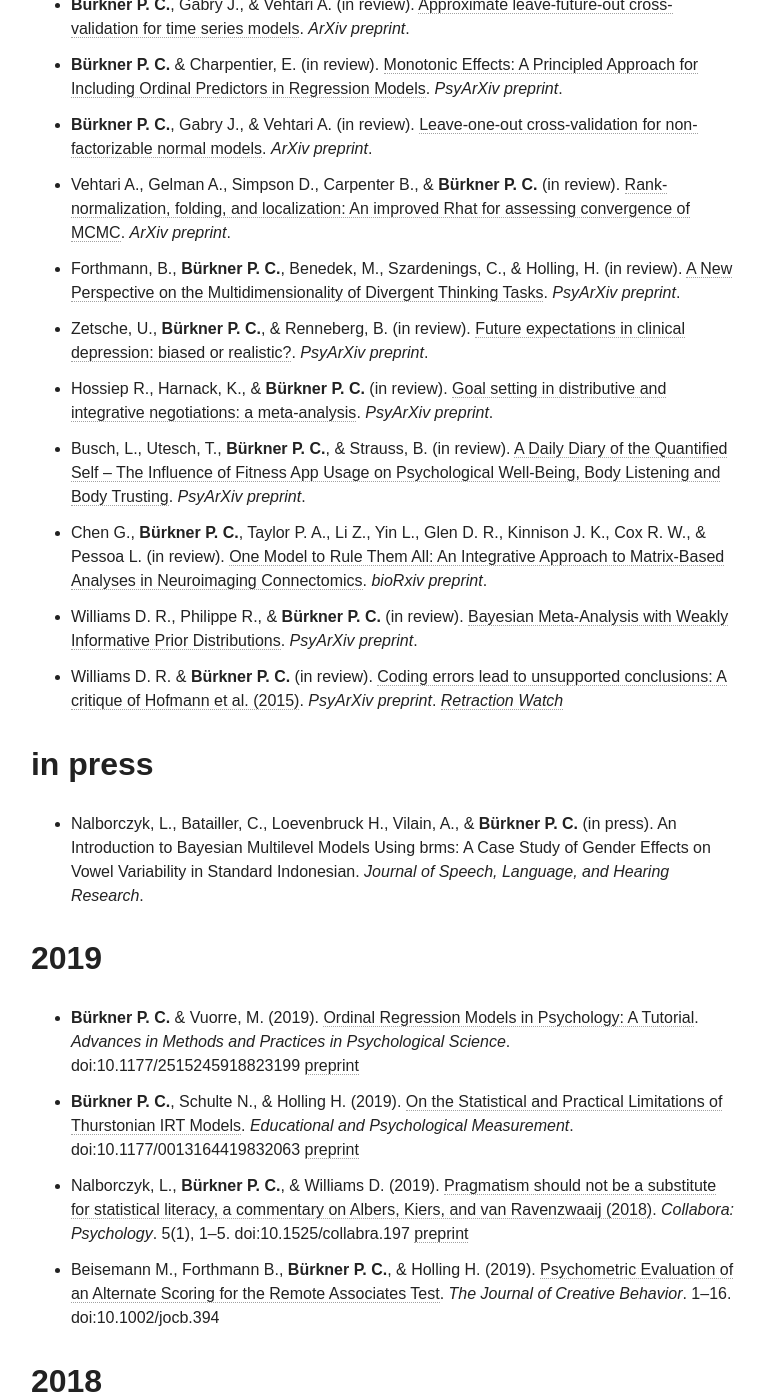
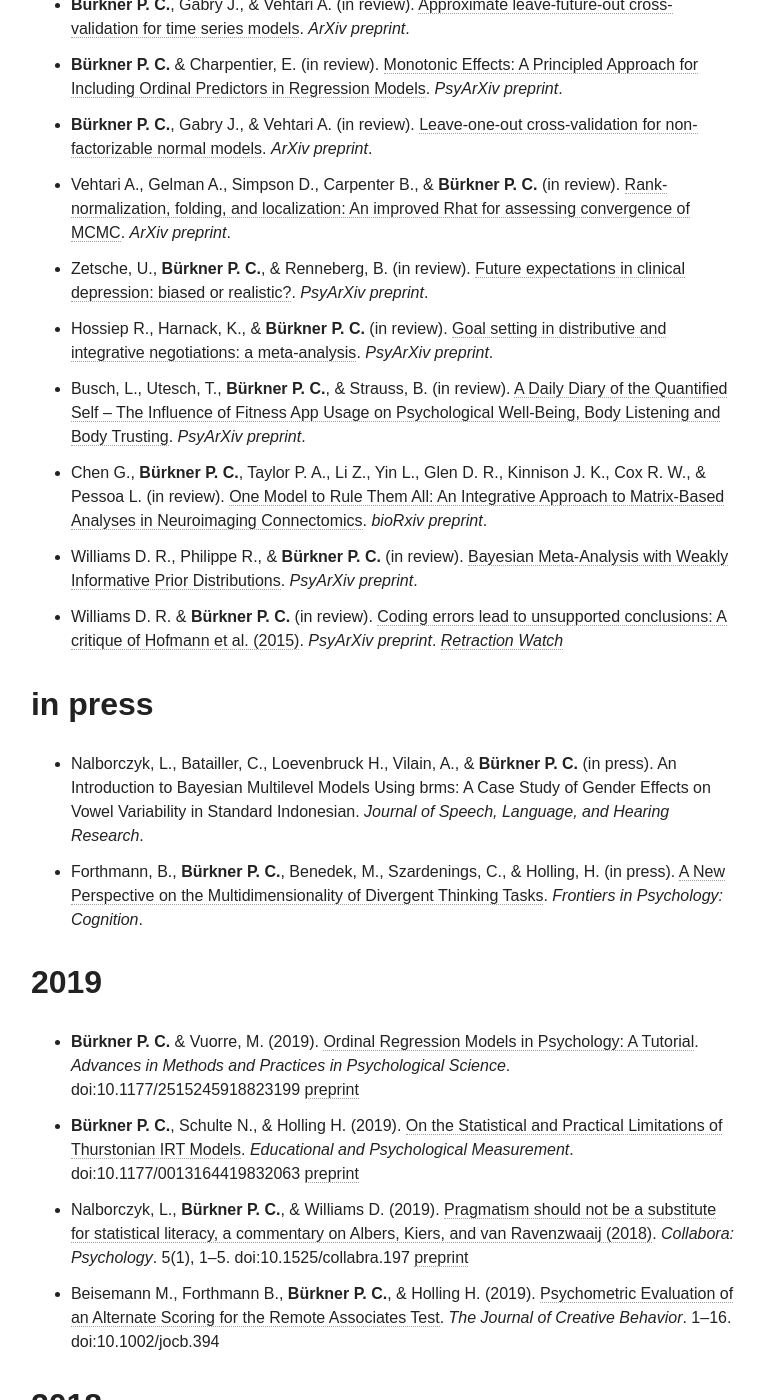
Before and after one commit to paul-buerkner/paul-buerkner.github.io, a Jekyll site: the page built from publications/index.md, in a window 1280 px wide and 1400 px high, scrolled down 677 px. Shown: the whole window, without its empty margins (255-1020 px from the left). Built offline with Jekyll 4.4.1, drawn with Linux system fonts in a browser that asks for light colours; nearby versions of some CDN libraries.

Commit message:
move a paper to 'in press'

```diff
--- a/publications/index.md
+++ b/publications/index.md
@@ -9,7 +9,6 @@
 * **Bürkner P. C.** & Charpentier, E. (in review). [Monotonic Effects: A Principled Approach for Including Ordinal Predictors in Regression Models](https://psyarxiv.com/9qkhj/). *PsyArXiv preprint*.
 * **Bürkner P. C.**, Gabry J., & Vehtari A. (in review). [Leave-one-out cross-validation for non-factorizable normal models](http://arxiv.org/abs/1810.10559). *ArXiv preprint*.
 * Vehtari A., Gelman A., Simpson D., Carpenter B., & **Bürkner P. C.** (in review). [Rank-normalization, folding, and localization: An improved Rhat for assessing convergence of MCMC](https://arxiv.org/abs/1903.08008). *ArXiv preprint*.
-* Forthmann, B., **Bürkner P. C.**, Benedek, M., Szardenings, C., & Holling, H. (in review). [A New Perspective on the Multidimensionality of Divergent Thinking Tasks](https://psyarxiv.com/tvzs6/). *PsyArXiv preprint*.
 * Zetsche, U., **Bürkner P. C.**, & Renneberg, B. (in review). [Future expectations in clinical depression: biased or realistic?](https://psyarxiv.com/w96k2/). *PsyArXiv preprint*.
 * Hossiep R., Harnack, K., & **Bürkner P. C.** (in review). [Goal setting in distributive and integrative negotiations: a meta-analysis](https://psyarxiv.com/mkgxt). *PsyArXiv preprint*.
 * Busch, L., Utesch, T., **Bürkner P. C.**, & Strauss, B. (in review). [A Daily Diary of the Quantified Self – The Influence of Fitness App Usage on Psychological Well-Being, Body Listening and Body Trusting](https://psyarxiv.com/cd6t8/). *PsyArXiv preprint*.
@@ -19,6 +18,7 @@
 
 ## in press
 * Nalborczyk, L., Batailler, C., Loevenbruck H., Vilain, A., & **Bürkner P. C.** (in press). An Introduction to Bayesian Multilevel Models Using brms: A Case Study of Gender Effects on Vowel Variability in Standard Indonesian. *Journal of Speech, Language, and Hearing Research*.
+* Forthmann, B., **Bürkner P. C.**, Benedek, M., Szardenings, C., & Holling, H. (in press). [A New Perspective on the Multidimensionality of Divergent Thinking Tasks](https://psyarxiv.com/tvzs6/). *Frontiers in Psychology: Cognition*.
 
 ## 2019
 
```
